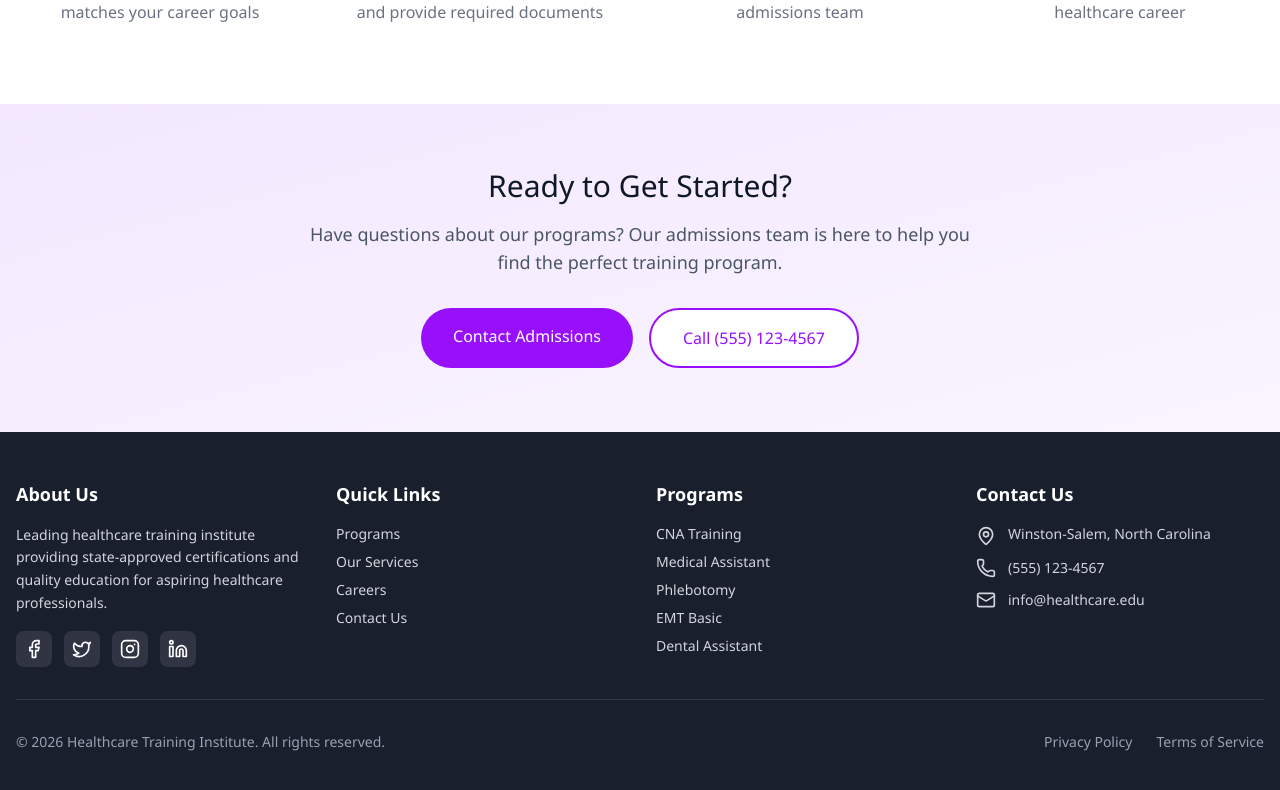
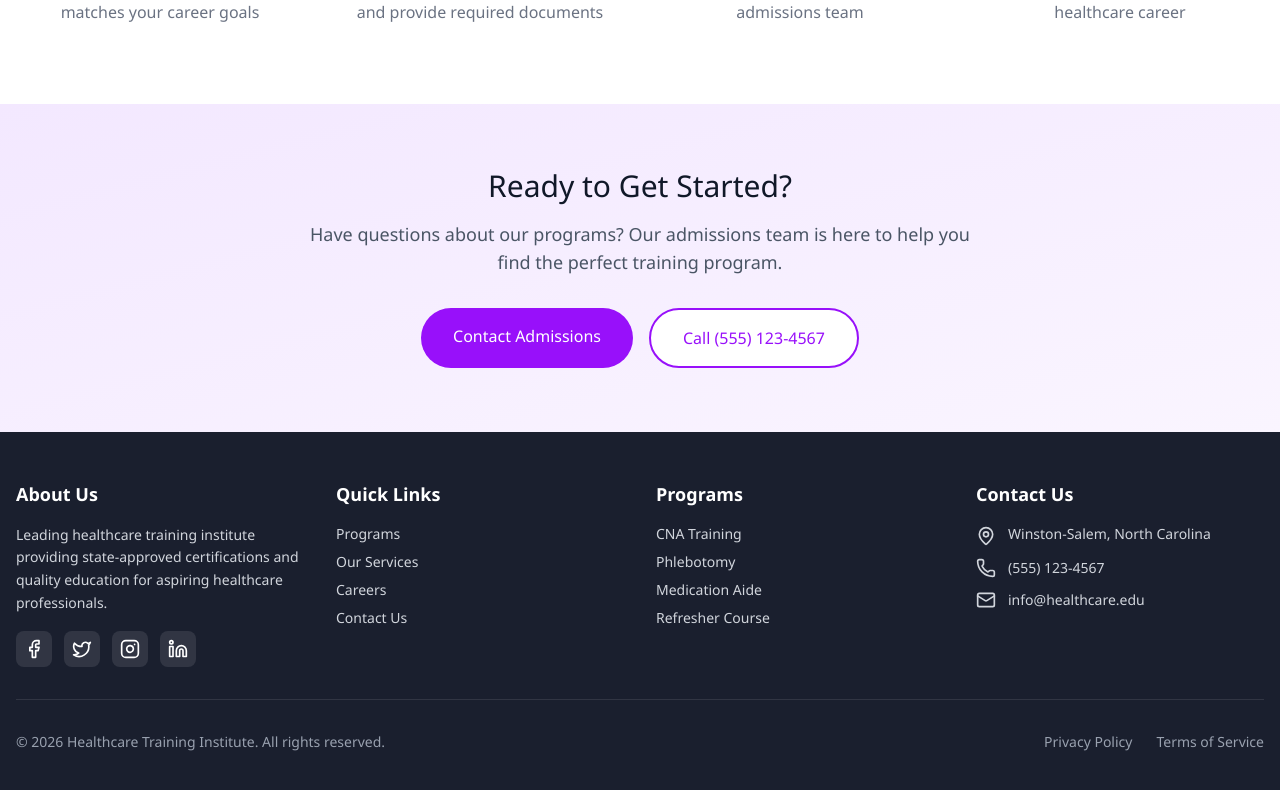
Before and after one commit to ZRuggles/IHCS, a React (Vite) app in the folder IHCS-REACT_SITE_REDESIGN/: page /courses in a window 1280 px wide. Shown: the part 2315-3105 px from the top of the page. Built offline with nearby package versions, Linux system fonts and the light colour scheme.

Commit message:
a very bit more

```diff
--- a/IHCS-REACT_SITE_REDESIGN/src/components/CourseCard.tsx
+++ b/IHCS-REACT_SITE_REDESIGN/src/components/CourseCard.tsx
@@ -1,5 +1,6 @@
 import { Link } from "react-router-dom";
 import { Heart, Activity, Droplet, Ambulance, PillBottle, Stethoscope, Pill, RefreshCw } from "lucide-react";
+import type { LucideIcon } from "lucide-react";
 
 interface CourseCardProps {
   id: string;
@@ -12,7 +13,7 @@ interface CourseCardProps {
   icon?: string;
 }
 
-const iconMap: Record<string, any> = {
+const iconMap: Record<string, LucideIcon> = {
   heart: Heart,
   medical: Activity,
   droplet: Droplet,
--- a/IHCS-REACT_SITE_REDESIGN/src/components/Footer.tsx
+++ b/IHCS-REACT_SITE_REDESIGN/src/components/Footer.tsx
@@ -62,28 +62,23 @@ export function Footer() {
             <h3 className="font-semibold text-lg mb-4">Programs</h3>
             <ul className="space-y-2 text-sm">
               <li>
-                <Link to="/courses/certified-nursing-assistant" className="text-gray-300 hover:text-white transition-colors">
+                <Link to="/courses/hybrid-nurse-aide" className="text-gray-300 hover:text-white transition-colors">
                   CNA Training
                 </Link>
               </li>
               <li>
-                <Link to="/courses/medical-assistant" className="text-gray-300 hover:text-white transition-colors">
-                  Medical Assistant
-                </Link>
-              </li>
-              <li>
-                <Link to="/courses/phlebotomy-technician" className="text-gray-300 hover:text-white transition-colors">
+                <Link to="/courses/hybrid-phlebotomy-technician" className="text-gray-300 hover:text-white transition-colors">
                   Phlebotomy
                 </Link>
               </li>
               <li>
-                <Link to="/courses/emt-basic" className="text-gray-300 hover:text-white transition-colors">
-                  EMT Basic
+                <Link to="/courses/hybrid-medication-aide" className="text-gray-300 hover:text-white transition-colors">
+                  Medication Aide
                 </Link>
               </li>
               <li>
-                <Link to="/courses/dental-assistant" className="text-gray-300 hover:text-white transition-colors">
-                  Dental Assistant
+                <Link to="/courses/hybrid-refresher-course" className="text-gray-300 hover:text-white transition-colors">
+                  Refresher Course
                 </Link>
               </li>
             </ul>
--- a/IHCS-REACT_SITE_REDESIGN/src/pages/CourseDetail.tsx
+++ b/IHCS-REACT_SITE_REDESIGN/src/pages/CourseDetail.tsx
@@ -3,8 +3,9 @@ import { Header } from "../components/Header";
 import { Footer } from "../components/Footer";
 import { courses } from "../data/courses";
 import { Clock, Calendar, DollarSign, Award, CheckCircle, ArrowLeft, Heart, Activity, Droplet, Ambulance, PillBottle, Stethoscope, Pill, RefreshCw } from "lucide-react";
+import type { LucideIcon } from "lucide-react";
 
-const iconMap: Record<string, any> = {
+const iconMap: Record<string, LucideIcon> = {
   heart: Heart,
   medical: Activity,
   droplet: Droplet,
@@ -185,10 +186,10 @@ export default function CourseDetail() {
                   <div className="mt-6 pt-6 border-t border-gray-200">
                     <h4 className="font-medium text-[#101828] mb-3">Need More Info?</h4>
                     <ul className="space-y-2 text-sm text-[#6a7282]">
-                      <li>• Payment plans available</li>
-                      <li>• Financial aid options</li>
-                      <li>• Flexible scheduling</li>
-                      <li>• Job placement assistance</li>
+                      <li>- Payment plans available</li>
+                      <li>- Financial aid options</li>
+                      <li>- Flexible scheduling</li>
+                      <li>- Job placement assistance</li>
                     </ul>
                   </div>
                 </div>
@@ -224,10 +225,10 @@ export default function CourseDetail() {
                       {relatedCourse.title}
                     </h3>
                     <p className="text-[#6a7282] text-sm mb-4">
-                      {relatedCourse.duration} • {relatedCourse.nextStart}
+                      {relatedCourse.duration} | {relatedCourse.nextStart}
                     </p>
                     <div className="text-[#561D7E] text-sm font-medium">
-                      Learn More →
+                      Learn More {"->"}
                     </div>
                   </Link>
                 ))}
--- a/IHCS-REACT_SITE_REDESIGN/src/pages/Home.tsx
+++ b/IHCS-REACT_SITE_REDESIGN/src/pages/Home.tsx
@@ -123,7 +123,6 @@ export default function Home() {
                   nextStart={course.nextStart}
                   image={course.image}
                   badge={course.badge}
-                  icon={course.icon}
                 />
               ))}
             </div>
@@ -317,7 +316,17 @@ export default function Home() {
   );
 }
 
-function CourseCard({ id, title, description, duration, nextStart, image, badge, icon: _icon }: any) {
+interface HomeCourseCardProps {
+  id: string;
+  title: string;
+  description: string;
+  duration: string;
+  nextStart: string;
+  image: string;
+  badge?: string;
+}
+
+function CourseCard({ id, title, description, duration, nextStart, image, badge }: HomeCourseCardProps) {
   return (
     <motion.div
       initial={{ opacity: 0, y: 30 }}
```
